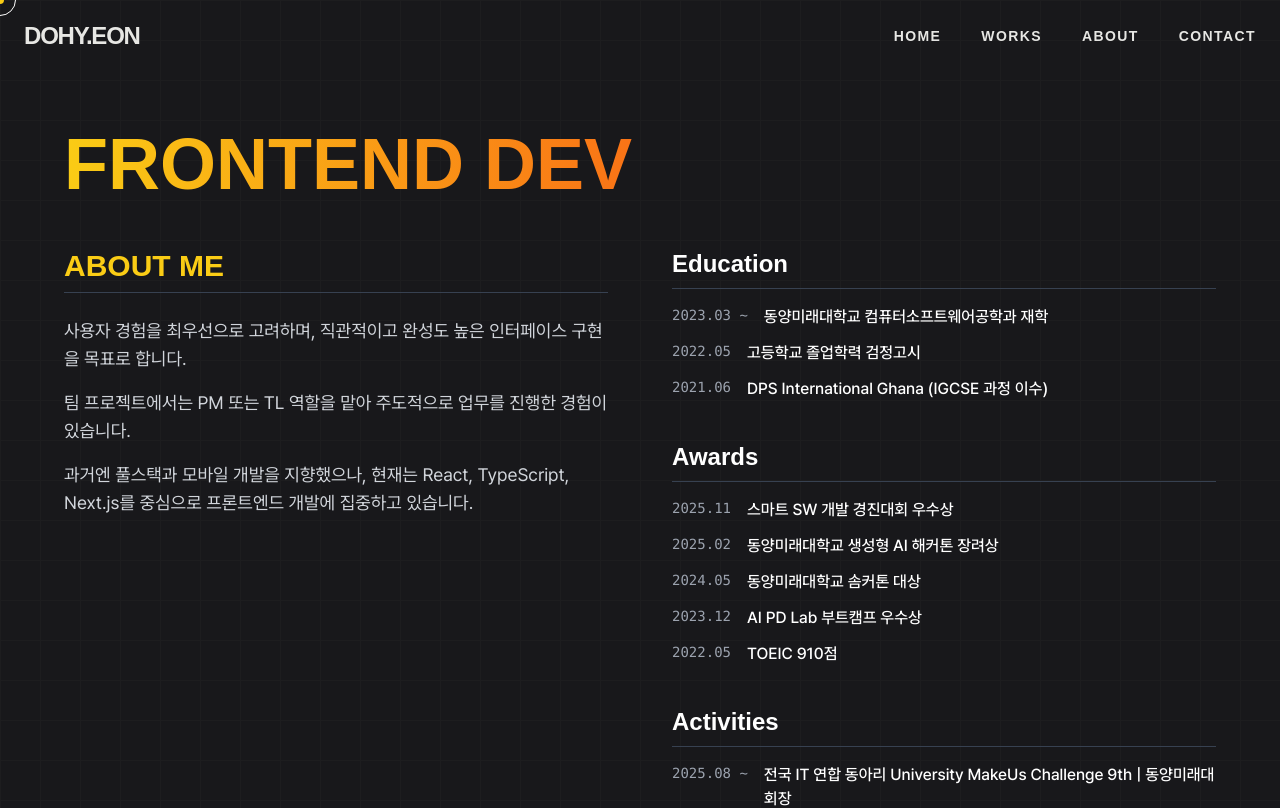
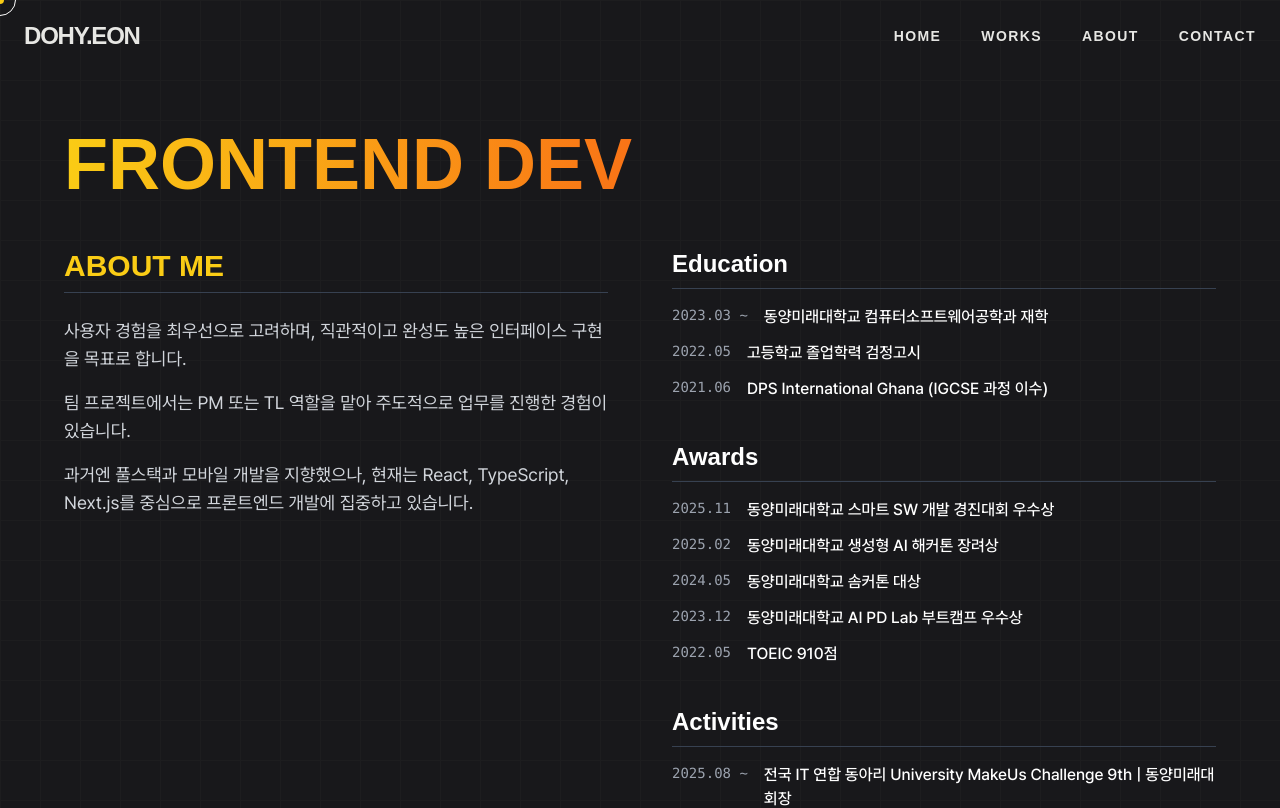
Before and after one commit to dohy-eon/portfolio, a React (Vite) app: page / in a window 1280 px wide. Shown: the top 808 px of the page. Built offline with nearby package versions, Linux system fonts and the light colour scheme; a web font is replaced by a local one.

Commit message:
fix: Awards Title 수정

```diff
--- a/src/constants/data.ts
+++ b/src/constants/data.ts
@@ -33,10 +33,10 @@ export const HISTORY = [
   {
     category: "Awards",
     items: [
-      { year: "2025.11", title: "스마트 SW 개발 경진대회 우수상"},
+      { year: "2025.11", title: "동양미래대학교 스마트 SW 개발 경진대회 우수상"},
       { year: "2025.02", title: "동양미래대학교 생성형 AI 해커톤 장려상" },
       { year: "2024.05", title: "동양미래대학교 솜커톤 대상" },
-      { year: "2023.12", title: "AI PD Lab 부트캠프 우수상" },
+      { year: "2023.12", title: "동양미래대학교 AI PD Lab 부트캠프 우수상" },
       { year: "2022.05", title: "TOEIC 910점" },
     ]
   },
```
